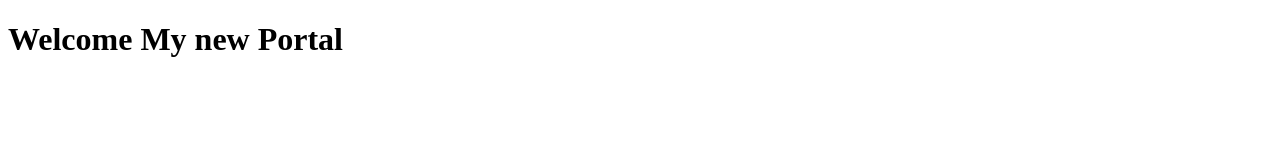
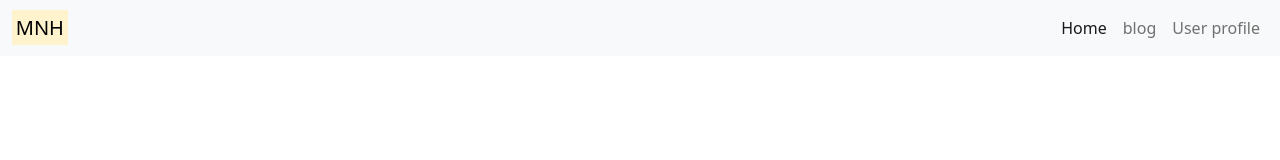
Before and after one commit to malitharuna/news-portal-6, a plain HTML site: page index.html in a window 1280 px wide. Drawn offline with nearby package versions, Linux system fonts and the light colour scheme.

Commit message:
navbar added

```diff
--- a/index.html
+++ b/index.html
@@ -5,13 +5,45 @@
     <meta http-equiv="X-UA-Compatible" content="IE=edge">
     <meta name="viewport" content="width=device-width, initial-scale=1.0">
     <title>Morning News Hub</title>
+    <!-- bootstrap link  -->
+    <link href="https://cdn.jsdelivr.net/npm/bootstrap@5.2.0/dist/css/bootstrap.min.css" rel="stylesheet" integrity="sha384-gH2yIJqKdNHPEq0n4Mqa/HGKIhSkIHeL5AyhkYV8i59U5AR6csBvApHHNl/vI1Bx" crossorigin="anonymous">
+
 </head>
 <body>
-    <header>
-        <h1>Welcome My new Portal</h1>
-    </header>
+
+    <nav class="navbar navbar-expand-lg bg-light">
+        <div class="container-fluid  ">
+          <div >
+            <a class="navbar-brand text-danger" href="#"><mark>MNH</mark></a>
+          </div>
+          <button class="navbar-toggler" type="button" data-bs-toggle="collapse" data-bs-target="#navbarSupportedContent" aria-controls="navbarSupportedContent" aria-expanded="false" aria-label="Toggle navigation">
+            <span class="navbar-toggler-icon"></span>
+          </button>
+          <div class=" collapse navbar-collapse  d-flex justify-content-end" id="navbarSupportedContent">
+            <div class="d-flex justify-content-end">
+              <ul class="navbar-nav me-auto mb-2 mb-lg-0 ">
+                <li class="nav-item  ">
+                  <a class="nav-link active" aria-current="page" href="#">Home</a>
+                </li>
+                <li class="nav-item ">
+                  <a class="nav-link" href="#">blog</a>
+                </li>
+                <li class="nav-item ">
+                  <a class="nav-link" href="#">User profile</a>
+                </li>
+              </ul>
+
+            </div>
 
 
+
+
+
+          </div>
+        </div>
+    </nav>
+
+    <script src="https://cdn.jsdelivr.net/npm/bootstrap@5.2.0/dist/js/bootstrap.bundle.min.js" integrity="sha384-A3rJD856KowSb7dwlZdYEkO39Gagi7vIsF0jrRAoQmDKKtQBHUuLZ9AsSv4jD4Xa" crossorigin="anonymous"></script>
     <script src="index.js"></script>
 </body>
 </html>
--- a/index.js
+++ b/index.js
@@ -0,0 +1 @@
+console.log('js file link')
```
